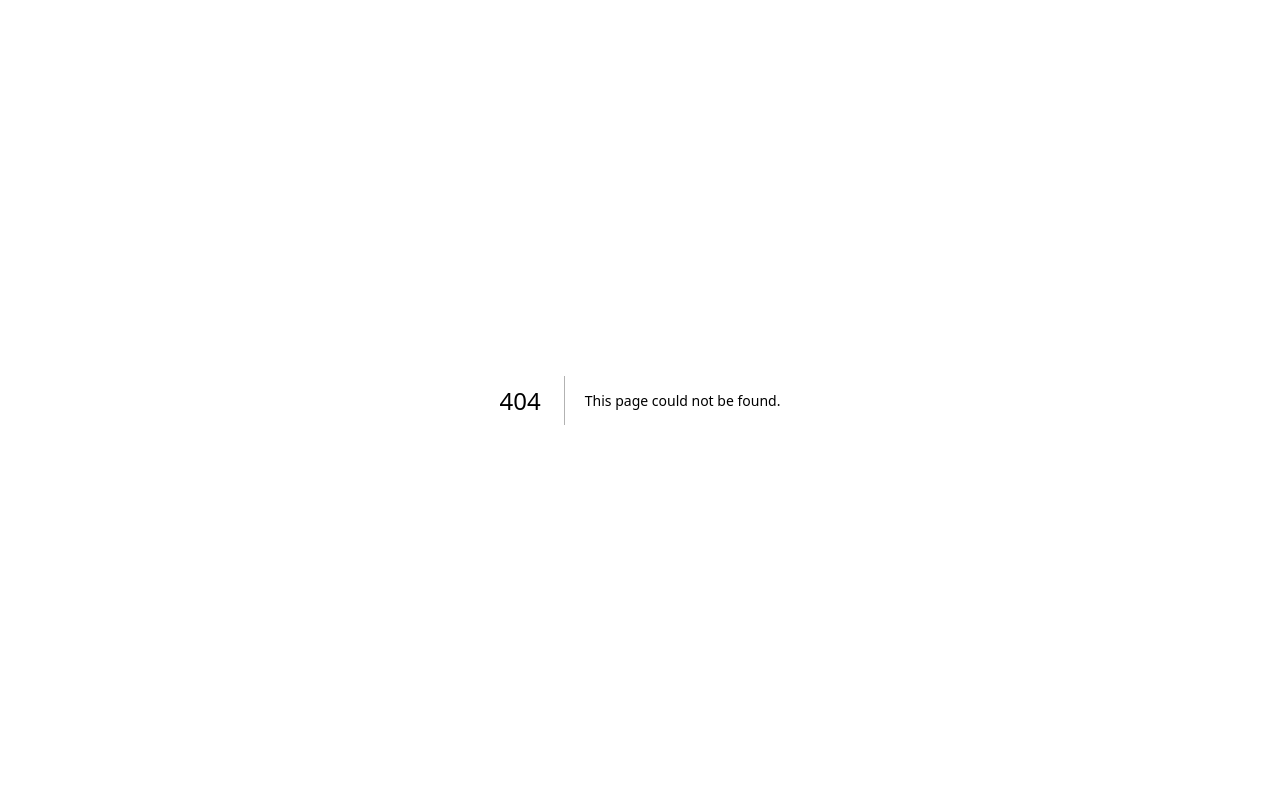
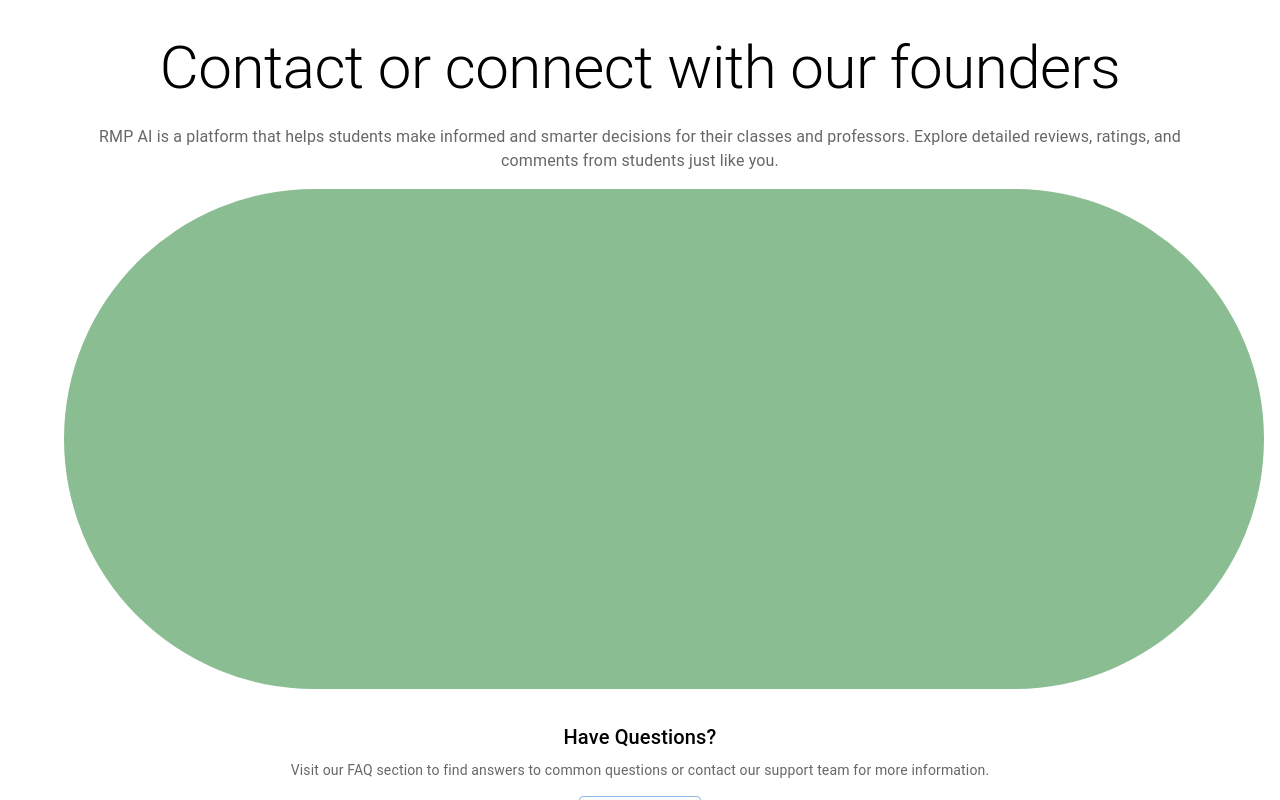
Before and after one commit to TJ-Projects3/RAGPipeline-RateMyProfessor, a Next.js app: page /learn-more in a window 1280 px wide. Before the commit this address had no page. Built offline with nearby package versions, Linux system fonts and the light colour scheme.

Commit message:
Added homepage button and homepage link to  image, along with small SEO boost with alt descriiption

```diff
--- /dev/null
+++ b/app/learn-more/page.js
@@ -0,0 +1,56 @@
+'use client';
+import React from 'react';
+import { Container, Typography, Button, Box, Grid, Paper } from '@mui/material';
+import { styled } from '@mui/system';
+import { Height, Widgets } from '@mui/icons-material';
+
+
+const StyledPaper = styled(Paper)(({ theme }) => ({
+  padding: theme.spacing(3),
+  backgroundColor: '#f5f5f5', // Light grey background
+  color: '#333', // Dark text color
+}));
+
+const LearnMore = () => {
+  return (
+    <Box
+    sx={{
+      backgroundImage: 'url("")',
+      backgroundRepeat: "no-repeat",
+      backgroundSize: "cover",
+      width: "100vw",
+      height: "100vh",
+      justifyContent: "center",
+      flexDirection: "column",
+      alignItems: "center",
+      overflow: "scroll",
+    }}
+    >
+    <Container maxWidth="lg" sx={{ marginTop: 4}}>
+      <Typography variant="h2" align="center" gutterBottom>
+        Contact or connect with our founders
+      </Typography>
+      <Typography variant="body1" align="center" color="textSecondary" paragraph>
+        RMP AI is a platform that helps students make informed and smarter decisions for their classes and professors.
+        Explore detailed reviews, ratings, and comments from students just like you.
+      </Typography>
+      <Box sx={{width:1200, height:500, backgroundColor: '#8ABD91', borderRadius:80, display: 'flex'}} ml={'auto'} mr={'auto'}>
+        <img src=""></img>
+      </Box>
+      <Box mt={4} textAlign="center">
+        <Typography variant="h6" gutterBottom>
+          Have Questions?
+        </Typography>
+        <Typography variant="body2" color="textSecondary">
+          Visit our FAQ section to find answers to common questions or contact our support team for more information.
+        </Typography>
+        <Button variant="outlined" color="primary" sx={{ marginTop: 2 }}>
+          Learn More
+        </Button>
+      </Box>
+    </Container>
+    </Box>
+  );
+};
+
+export default LearnMore;
--- a/package.json
+++ b/package.json
@@ -19,7 +19,8 @@
     "openai": "^4.56.0",
     "react": "^18",
     "react-dom": "^18",
-    "react-markdown": "^9.0.1"
+    "react-markdown": "^9.0.1",
+    "tailwindcss": "^3.4.10"
   },
   "devDependencies": {
     "eslint": "^8",
```
Also changed, not shown: component/Navbar.jsx (+5 -2 lines), 1 other file (tests, documents, lock files or other folders).
